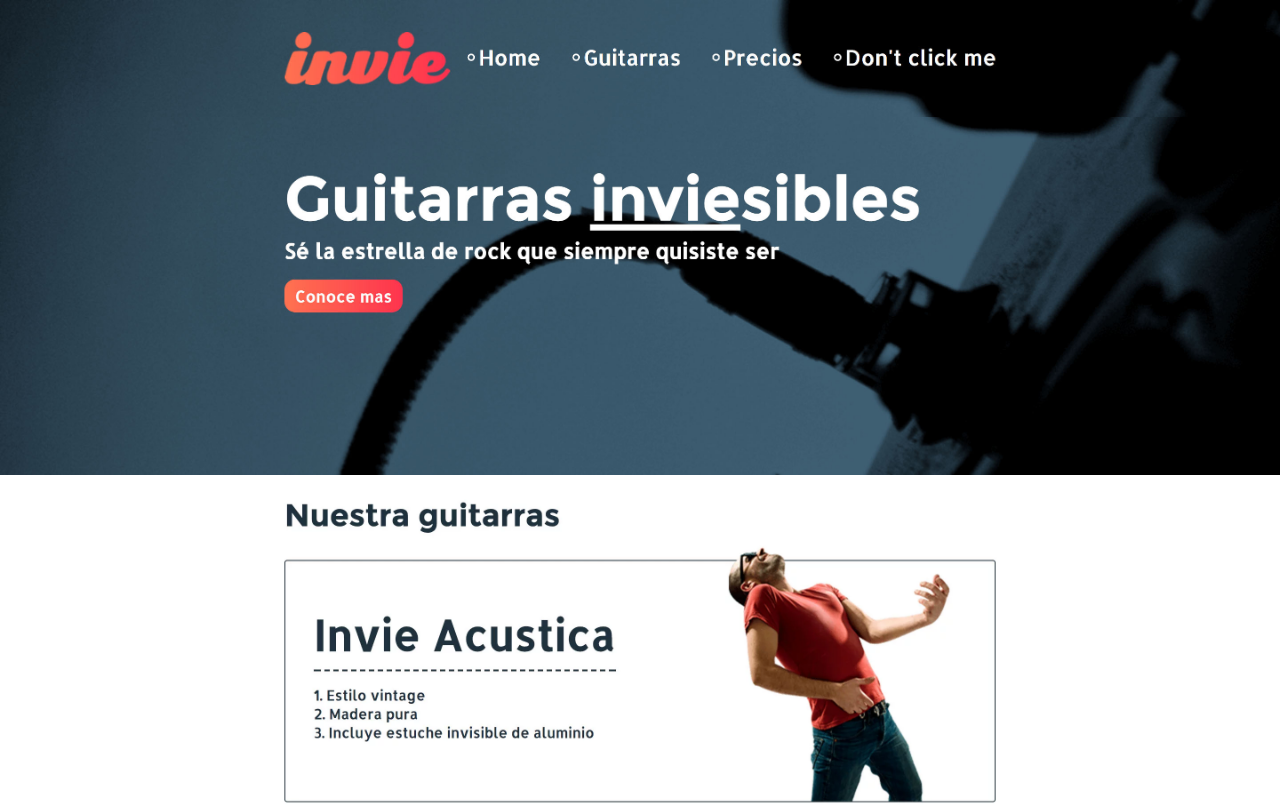
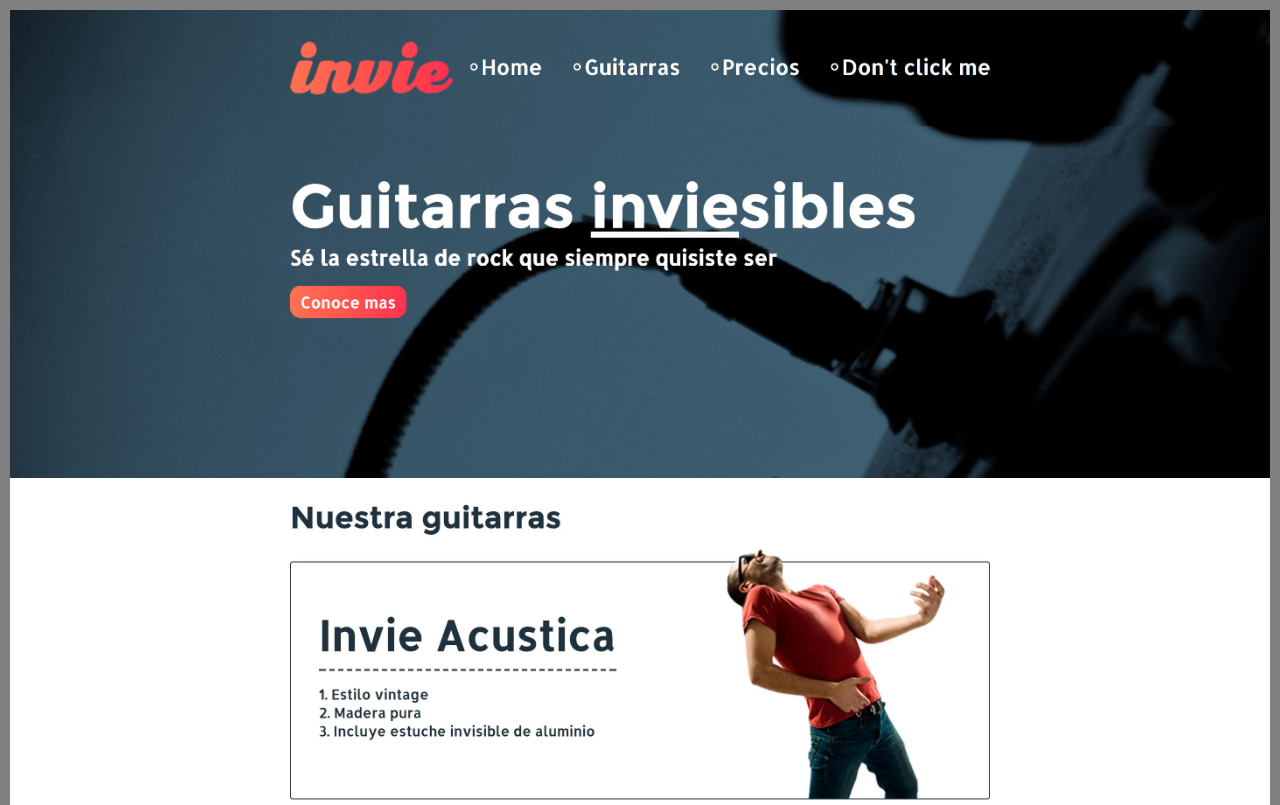
Before and after one commit to hellensb/envie-github, a plain HTML site: page index.html in a window 1280 px wide. Shown: the top 805 px of the page. Drawn offline with Linux system fonts and the light colour scheme.

Commit message:
hotfix 1

```diff
--- a/index.html
+++ b/index.html
@@ -5,6 +5,7 @@
     <style media="screen">
         body {
           margin: 0;
+          border: 10px solid grey;
         }
         img {
           max-width: 100%;
```
